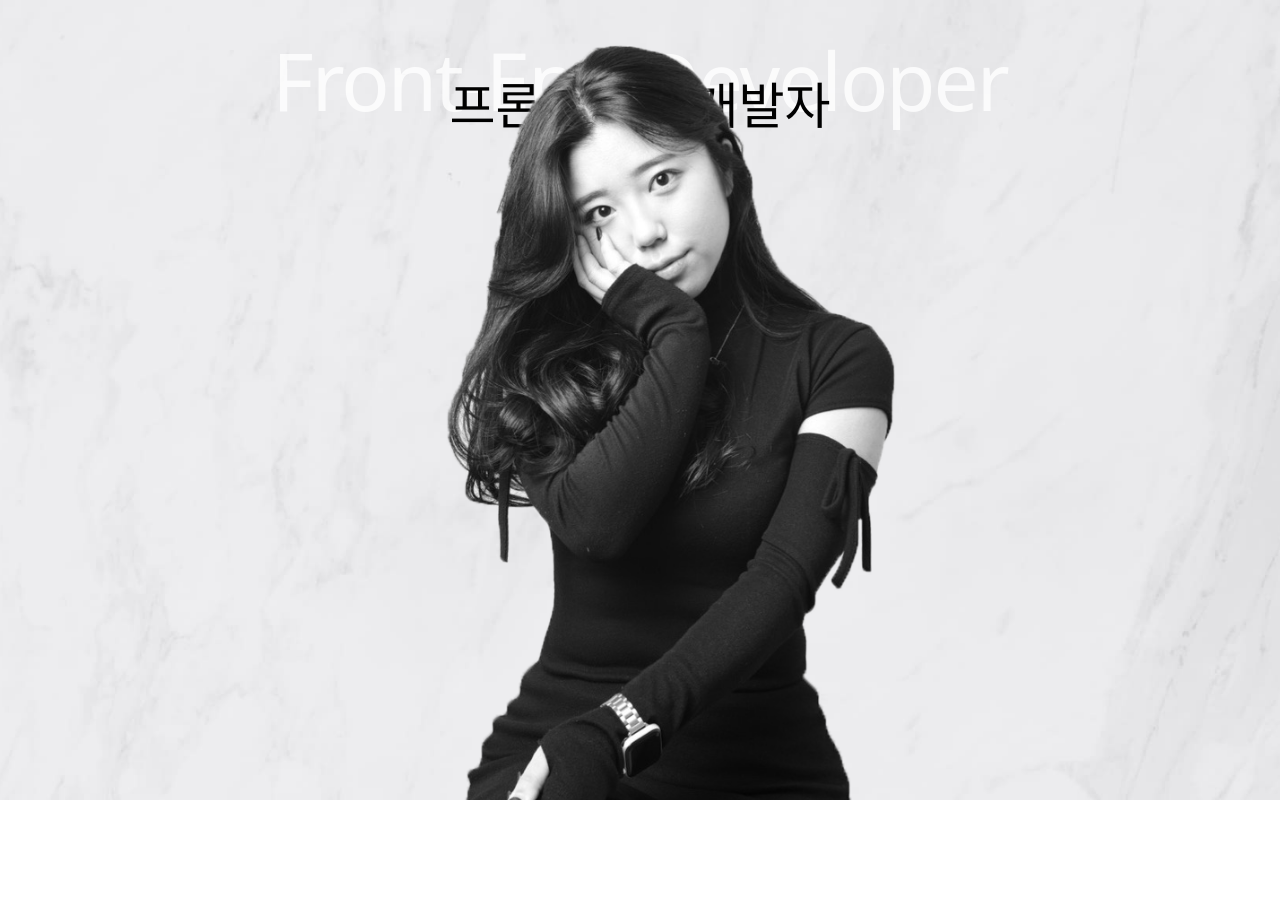
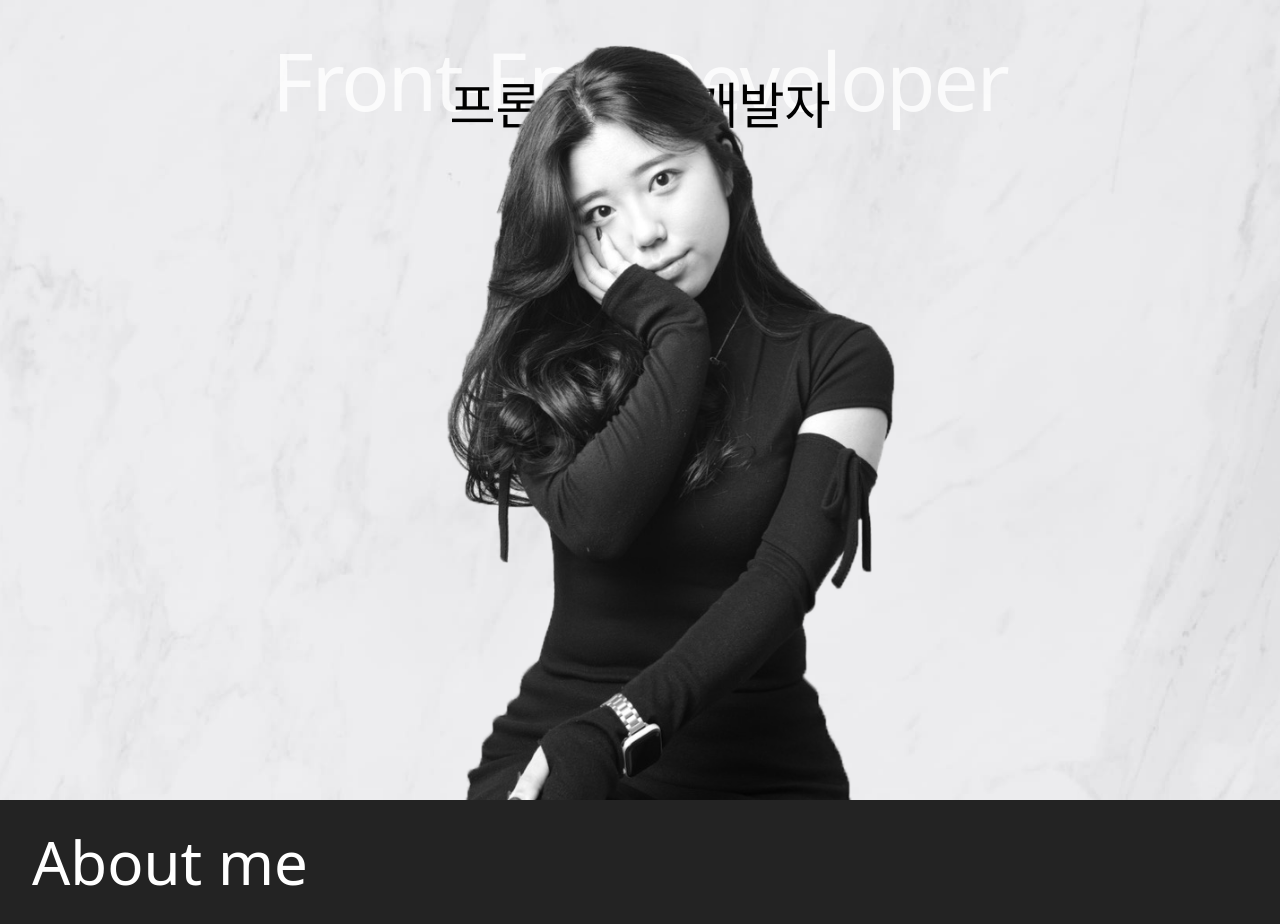
Before and after one commit to hyr0208/portfolio, a React (Create React App) app: page / in a window 1280 px wide. Shown: the top 924 px of the page. Before the commit the page ends 800 px from the top, so only its background shows below. Built offline with nearby package versions, Linux system fonts and the light colour scheme.

Commit message:
feat: add About me Page

```diff
--- /dev/null
+++ b/src/pages/aboutMe/AboutMe.tsx
@@ -0,0 +1,11 @@
+function AboutMe() {
+  return (
+    <div className="">
+      <div className=" relative h-screen bg-[#232323] ">
+        <h2 className="text-white text-6xl p-8">About me</h2>
+      </div>
+    </div>
+  );
+}
+
+export default AboutMe;
--- a/src/pages/main/MainPage.tsx
+++ b/src/pages/main/MainPage.tsx
@@ -1,33 +1,12 @@
-import BackGroundImage from "../../assets/image/front_bg.jpg";
-import yerinImage from "../../assets/image/yerinImage.png";
+import AboutMe from "../aboutMe/AboutMe";
+import MainProfile from "../mainProfile/MainProfile";
 
 function MainPage() {
   return (
-    <div className="max-w-[1280px]">
-      <div className="relative w-screen h-screen">
-        <img
-          src={BackGroundImage}
-          alt=""
-          className="absolute inset-0 w-full h-full object-cover"
-        />
+    <div className="">
+      <MainProfile />
 
-        <div className="absolute inset-0 text-center w-full pt-10">
-          <p className="text-[40px] md:text-[80px] text-white/80 font-normal tracking-tight leading-none">
-            Front-End Developer
-          </p>
-          <p className="absolute top-[8%] md:top-[10%] left-1/2 -translate-x-1/2 text-[26px] md:text-[50px] text-black font-normal leading-none">
-            프론트엔드 개발자
-          </p>
-        </div>
-
-        <div className="absolute inset-0 flex items-end justify-center 0">
-          <img
-            src={yerinImage}
-            alt=""
-            className="w-[500px] md:w-[650px] h-[700px] md:h-[900px] object-cover"
-          />
-        </div>
-      </div>
+      <AboutMe />
     </div>
   );
 }
--- /dev/null
+++ b/src/pages/mainProfile/MainProfile.tsx
@@ -0,0 +1,35 @@
+import BackGroundImage from "../../assets/image/front_bg.jpg";
+import yerinImage from "../../assets/image/yerinImage.png";
+
+function MainProfile() {
+  return (
+    <div>
+      <div className="relative h-screen">
+        <img
+          src={BackGroundImage}
+          alt=""
+          className="absolute inset-0 w-full h-full object-cover"
+        />
+
+        <div className="absolute inset-0 text-center w-full pt-10">
+          <p className="text-[40px] md:text-[80px] text-white/80 font-normal tracking-tight leading-none">
+            Front-End Developer
+          </p>
+          <p className="absolute top-[8%] md:top-[10%] left-1/2 -translate-x-1/2 text-[26px] md:text-[50px] text-black font-normal leading-none">
+            프론트엔드 개발자
+          </p>
+        </div>
+
+        <div className="absolute inset-0 flex items-end justify-center 0">
+          <img
+            src={yerinImage}
+            alt=""
+            className="w-[500px] md:w-[650px] h-[700px] md:h-[900px] object-cover"
+          />
+        </div>
+      </div>
+    </div>
+  );
+}
+
+export default MainProfile;
```
